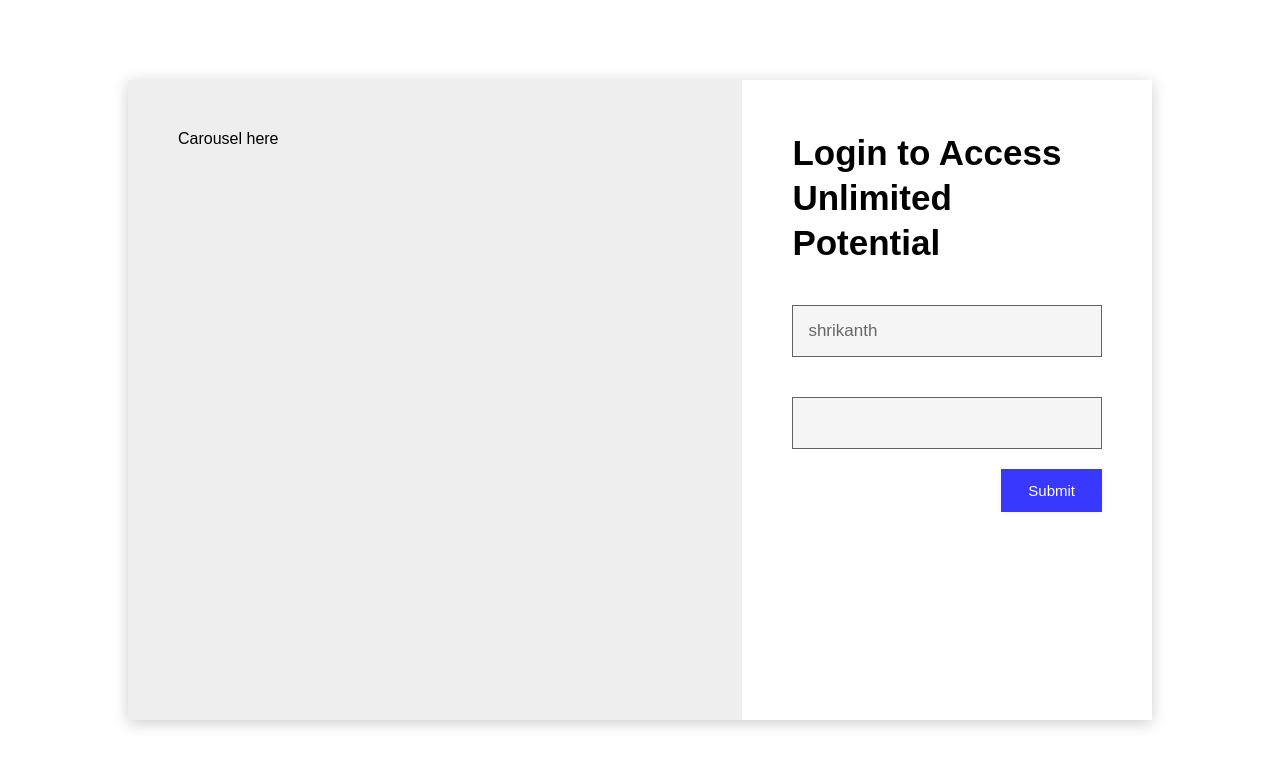
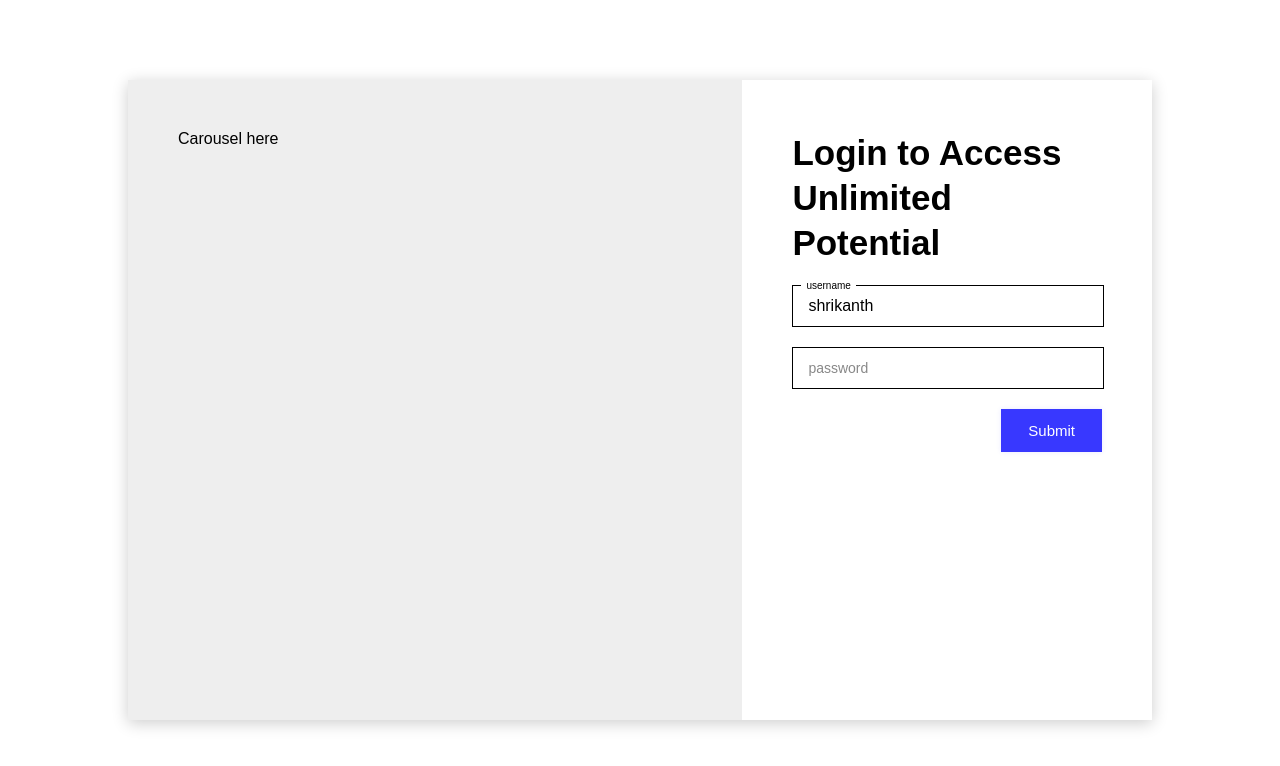
Before and after one commit to reactDev037/OnlineShoppingPortal, a React (Create React App) app: page /login in a window 1280 px wide. Shown: the top 766 px of the page. Built offline with nearby package versions, Linux system fonts and the light colour scheme.

Commit message:
Custom input component.

```diff
--- a/src/components/InputField/InputField.css
+++ b/src/components/InputField/InputField.css
@@ -1,24 +1,59 @@
 .input-field {
+	position: relative;
+	height: 40px;
+	line-height: 40px;
+	display: block;
+	border: 1px solid #000;
 	width: 100%;
-	padding: 20px 0;
+	margin: 20px 0;
+}
+.input-field.error {
+	border: 1px solid rgb(255, 36, 36);
+}
+.actual-label {
+	color: #888;
+	font-size: 14px;
+	line-height: 40px;
+	position: absolute;
+	left: 0;
+	padding: 0 15px;
+	box-sizing: border-box;
+	top: 0;
+	font-family: inherit;
+	transition: 0.15s;
+	cursor: text;
+}
+.actual-label::selection {
+	background: transparent;
+}
+.input-raw {
+	position: absolute;
+	top: 0;
+	left: 0;
+	font-size: inherit;
+	height: 100%;
+	width: 100%;
+	line-height: 40px;
+	border: 0;
+	background: transparent;
+	padding: 0;
+	outline: 0;
+	font-family: inherit;
+	padding-left: 15px;
 	box-sizing: border-box;
 }
-.input-raw {
-	outline: none;
-	width: 100%;
-	padding: 15px;
-	font-size: 17px;
-	border: none;
-	border: 1px solid rgba(0, 0, 0, 0.6);
-	box-sizing: border-box;
-	background: #f5f5f5;
-	color: #666;
-	height: 100%;
-	transition: 0.3s;
+.input-field .input-raw:focus + .actual-label,
+.input-field .input-raw:not([value=""]) + .actual-label {
+	font-size: 10px;
+	line-height: 10px;
+	top: -5px;
+	left: 3px;
+	background: #fff;
+	color: #000;
+	padding: 0 5px;
+	margin-left: 5px;
 }
-.input-raw:focus,
-.input-raw:hover {
-	background: #eee;
-	color: #333;
-	box-shadow: 0 5px 10px rgba(0, 0, 0, 0.2);
+.input-field.error .input-raw:focus + .actual-label,
+.input-field.error .input-raw:not([value=""]) + .actual-label {
+	color: rgb(255, 36, 36);
 }
--- a/src/components/InputField/InputField.js
+++ b/src/components/InputField/InputField.js
@@ -3,14 +3,15 @@ import "./InputField.css";
 export default class InputField extends Component {
 	render() {
 		return (
-			<div className="input-field">
+			<label className="input-field">
 				<input
 					className="input-raw"
 					value={this.props.value}
 					onChange={this.props.onChange}
 					type={this.props.type || "text"}
 				/>
-			</div>
+				<div className="actual-label">{this.props.label}</div>
+			</label>
 		);
 	}
 }
```
